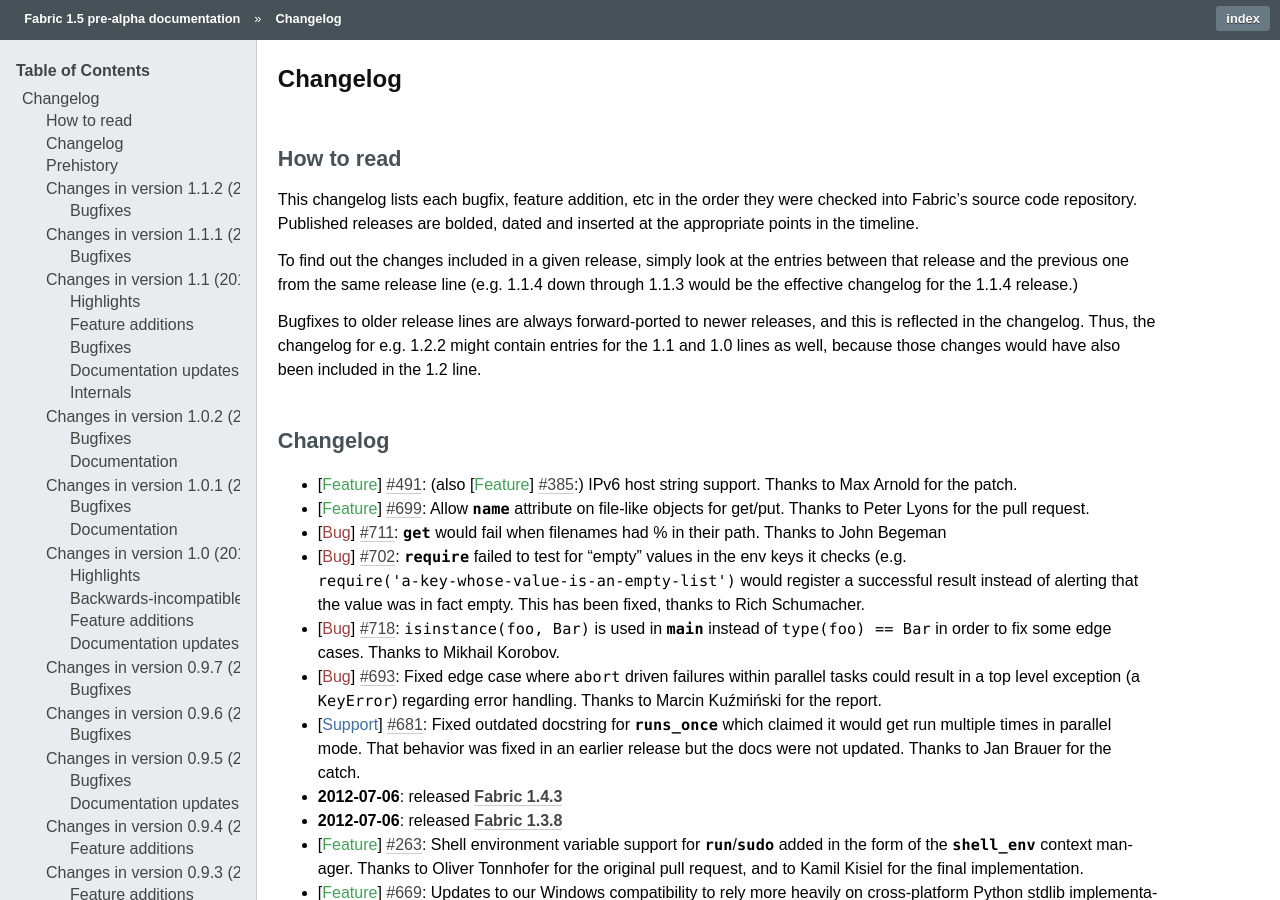
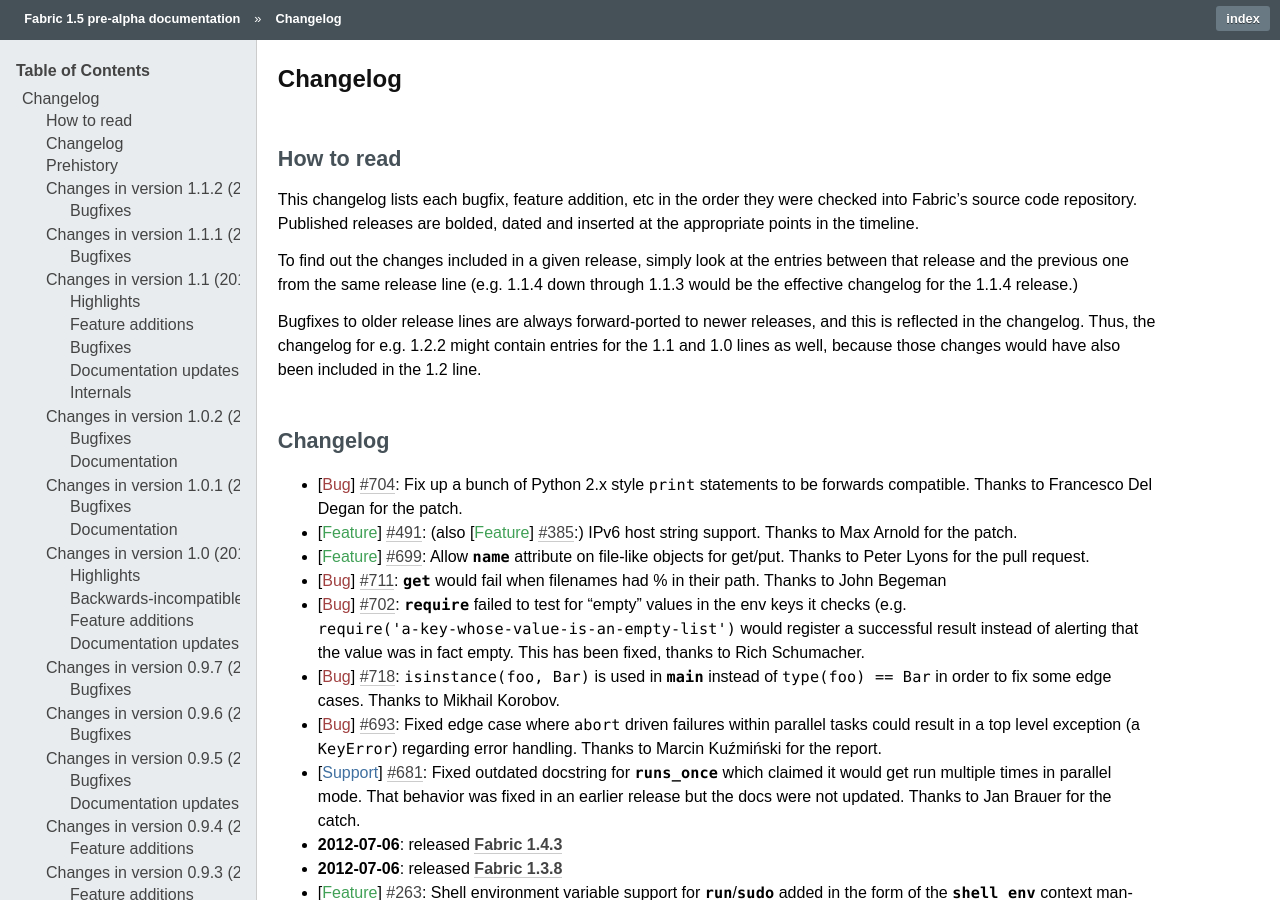
Before and after one commit to fabric/fabric, a Sphinx documentation site: the page built from docs/changelog.rst, in a window 1280 px wide and 900 px high. Built offline with Sphinx 7.4.7, drawn with Linux system fonts in a browser that asks for light colours.

Commit message:
Attribution re #704

```diff
--- a/docs/changelog.rst
+++ b/docs/changelog.rst
@@ -25,6 +25,8 @@
 Changelog
 =========
 
+* :bug:`704` Fix up a bunch of Python 2.x style ``print`` statements to be
+  forwards compatible. Thanks to Francesco Del Degan for the patch.
 * :feature:`491` (also :feature:`385`) IPv6 host string support. Thanks to Max
   Arnold for the patch.
 * :feature:`699` Allow `name` attribute on file-like objects for get/put. Thanks
```
